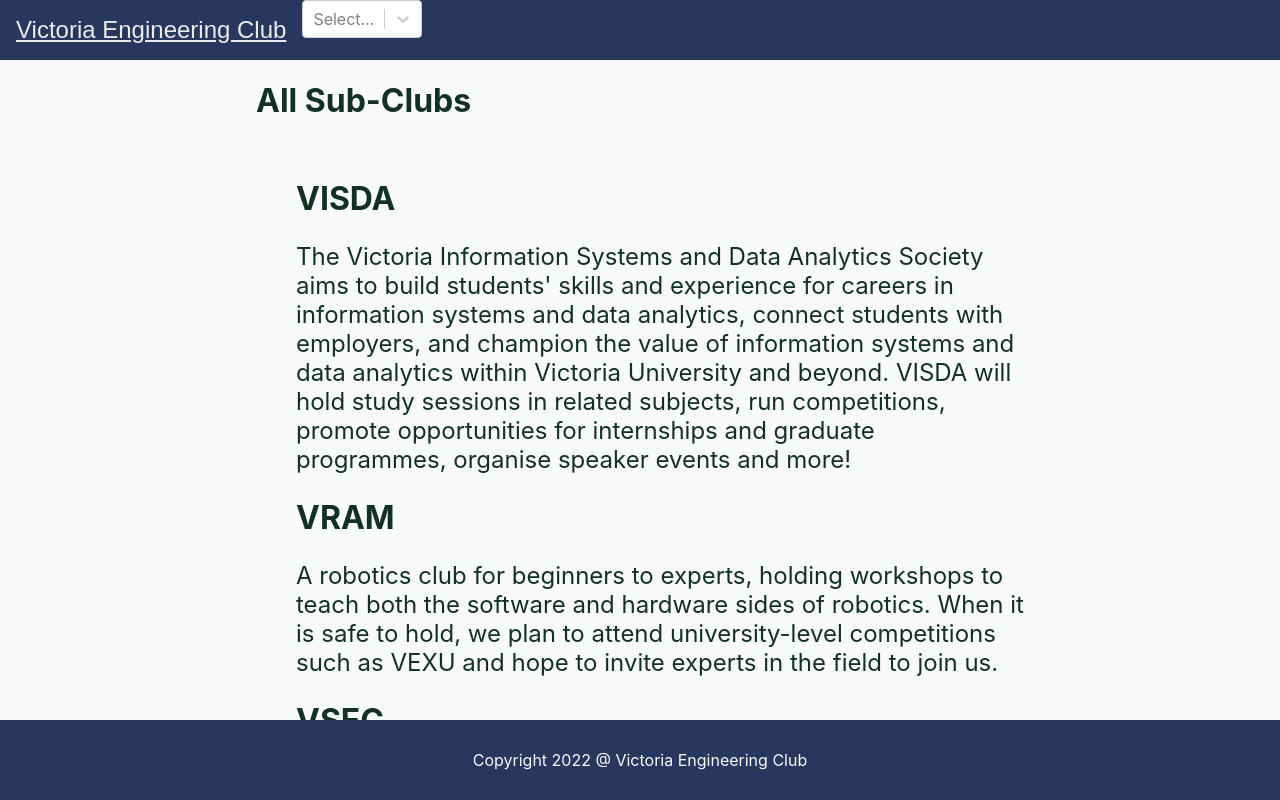
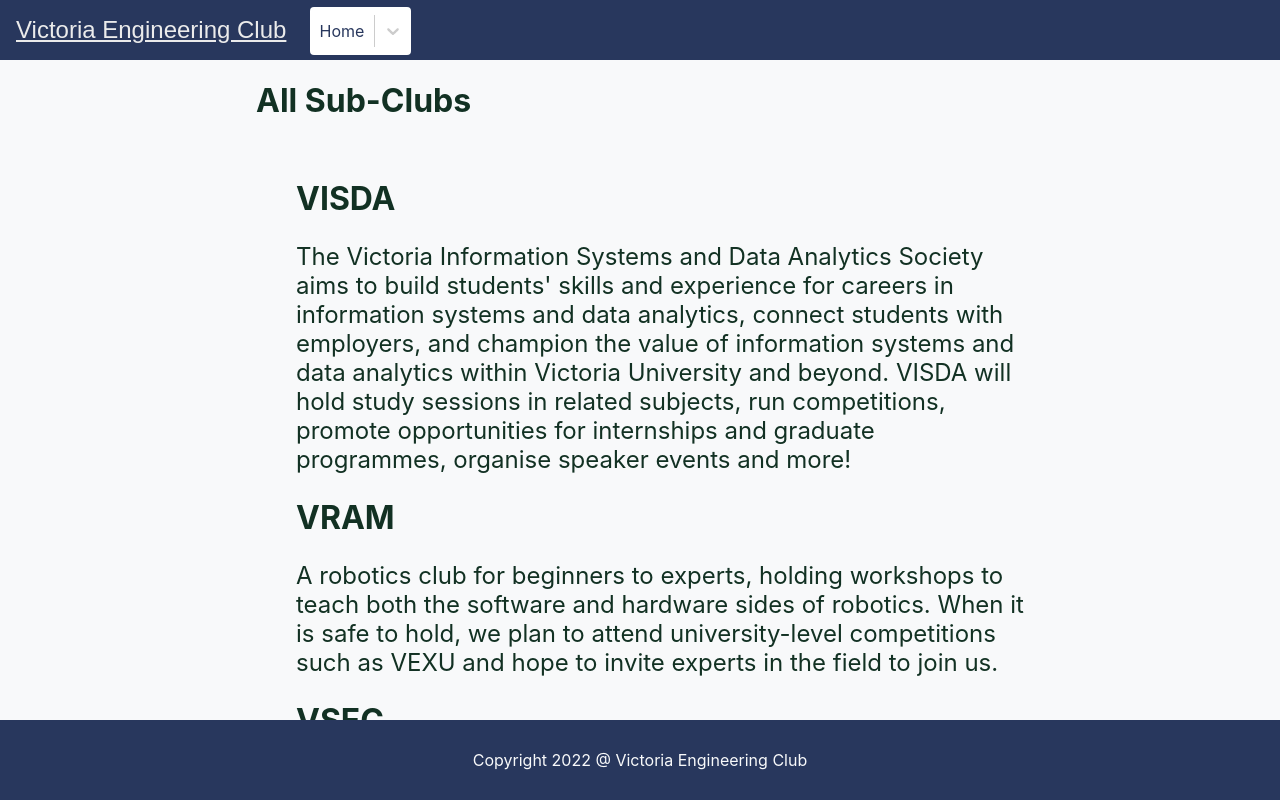
Before and after one commit to vecnz/Website, a Next.js app: page /subclubs in a window 1280 px wide. Built offline with nearby package versions, Linux system fonts and the light colour scheme.

Commit message:
Made menu selector cleaner, todo

```diff
--- a/pages/components/Navigation.tsx
+++ b/pages/components/Navigation.tsx
@@ -1,10 +1,10 @@
 //Package imports
 import styled from "styled-components";
-import { slide as Menu } from "react-burger-menu";
+import { slide as Menu, State } from "react-burger-menu";
 import Link from "next/link";
-import Select from 'react-select';
+import Select from "react-select";
 import { useEffect, useState } from "react";
-import { useRouter } from 'next/router'
+import { useRouter } from "next/router";
 
 //Style for navigation bar background
 const StyledNavigation = styled.nav`
@@ -12,7 +12,6 @@
   color: #ebebeb;
   display: flex;
 `;
-
 
 const Button = styled.button`
   font-size: 1.5rem;
@@ -25,96 +24,56 @@
   }
 `;
 
-const DropDownButton = styled.button`
-  font-size: 1.5rem;
-  background: transparent;
-  border: none;
-  color: #123123;
-  padding: 1rem;
-  :hover {
-    text-decoration: underline;
-  }
+const options = [
+  { value: "/", label: "Home" },
+  { value: "/events", label: "Events" },
+  { value: "/exec", label: "Executives" },
+  { value: "/contact", label: "Contacts" },
+  { value: "/subclubs", label: "Sub-clubs" },
+  { value: "/sponsors", label: "Sponsors" },
+  { value: "/projects", label: "Projects" },
+  { value: "/exec", label: "Executives" },
+];
 
-`
+const customStyles = {
+  option: (provided:any, state:any) => ({
+    ...provided,
+    color: state.isSelected ? '#28375d' : '#28375d',
 
-const DropDown = styled.div`
-  display:grid;
-  grid-template-columns:1fr;
-  color:#123123;
-`
+  }),
+  control: (provided:any) => ({
+    ...provided,
+    height: '80%',
+    width:'100%',
+    margin:"7%",
+    // width:'auto',
+    border:'none'
 
-const options = [
-  { value: '/', label: 'Home' },
-  { value: '/events', label: 'Events' },
-  { value: '/exec', label: 'Executives' },
-  { value: '/contact', label: 'Contacts' },
-  { value: '/subclubs', label: 'Sub-clubs' },
-  { value: '/sponsors', label: 'Sponsors' },
-  { value: '/projects', label: 'Projects' },
-  { value: '/exec', label: 'Executives' },
-
-];
+  }) ,
+  singleValue: (provided:any) => ({
+    ...provided,
+    color: '#28375d',
+  })
+}
 
 //Logic for navigation bar
 const Navigation = () => {
-  const [selectedOption2, setSelectedOption] = useState(null);
+  const [selectedOption, setSelectedOption] = useState(null);
   const router = useRouter();
 
-  const handleChange = (selectedOption:any) =>{
-    console.log(selectedOption.value);
+  const handleChange = (selectedOption: any) => {
+    setSelectedOption(selectedOption.label);
     router.push(selectedOption.value);
-  }
-  // useEffect(()=>{
-  //   const router = useRouter()
-  //   if(selectedOption !== null){
-  //     router.push(selectedOption);
-  //   }
-  // }[selectedOption])
+  };
   return (
     <StyledNavigation>
       <Button>Victoria Engineering Club</Button>
       <Select
-        defaultValue={selectedOption2}
+        defaultValue={options[0]}
         onChange={handleChange}
         options={options}
+        styles={customStyles}
       />
-
-
-      {/* <RightButton>
-        Menu */}
-        {/* <Button>REE
-
-        <Menu right>
-          {/* <DropDown> */}
-            {/* <Link href="/">
-              <DropDownButton>Home</DropDownButton>
-            </Link>
-            <Link href="/events">
-              <DropDownButton>Events</DropDownButton>
-            </Link>
-            <Link href="/exec">
-              <DropDownButton>Executives</DropDownButton>
-            </Link>
-            <Link href="/contact">
-              <DropDownButton>Contact</DropDownButton>
-            </Link>
-            <Link href="/subclubs">
-              <DropDownButton>SubClubs</DropDownButton>
-            </Link>
-            <Link href="/sponsors">
-              <DropDownButton>Sponsors</DropDownButton>
-            </Link>
-            <Link href="/projects">
-              <DropDownButton>Projects</DropDownButton>
-            </Link>
-            <a target="_blank" href="https://github.com/vecnz/documents">
-              <DropDownButton>Documents</DropDownButton>
-            </a> */}
-          {/* </DropDown>      */}
-        {/* </Menu>
-        </Button> */}
-
-      {/* </RightButton> */}
     </StyledNavigation>
   );
 };
--- a/pages/subclubs.tsx
+++ b/pages/subclubs.tsx
@@ -35,7 +35,14 @@
           </LI>
           <LI>
             <Header>VSEC</Header>
-            <Paragraph></Paragraph>
+            <Paragraph>
+              A fun group of students interested in cybersecurity. The Victoria
+              SEcurity Club is a place for students to hangout and work together
+              on exploring the world of security. We run a number of workshops,
+              CTF's, industry events and compete at national level competitions.
+              Always on the lookout for new student and experience is not a
+              requirement.
+            </Paragraph>
           </LI>
           <LI>
             <Header>GDSC</Header>
```
